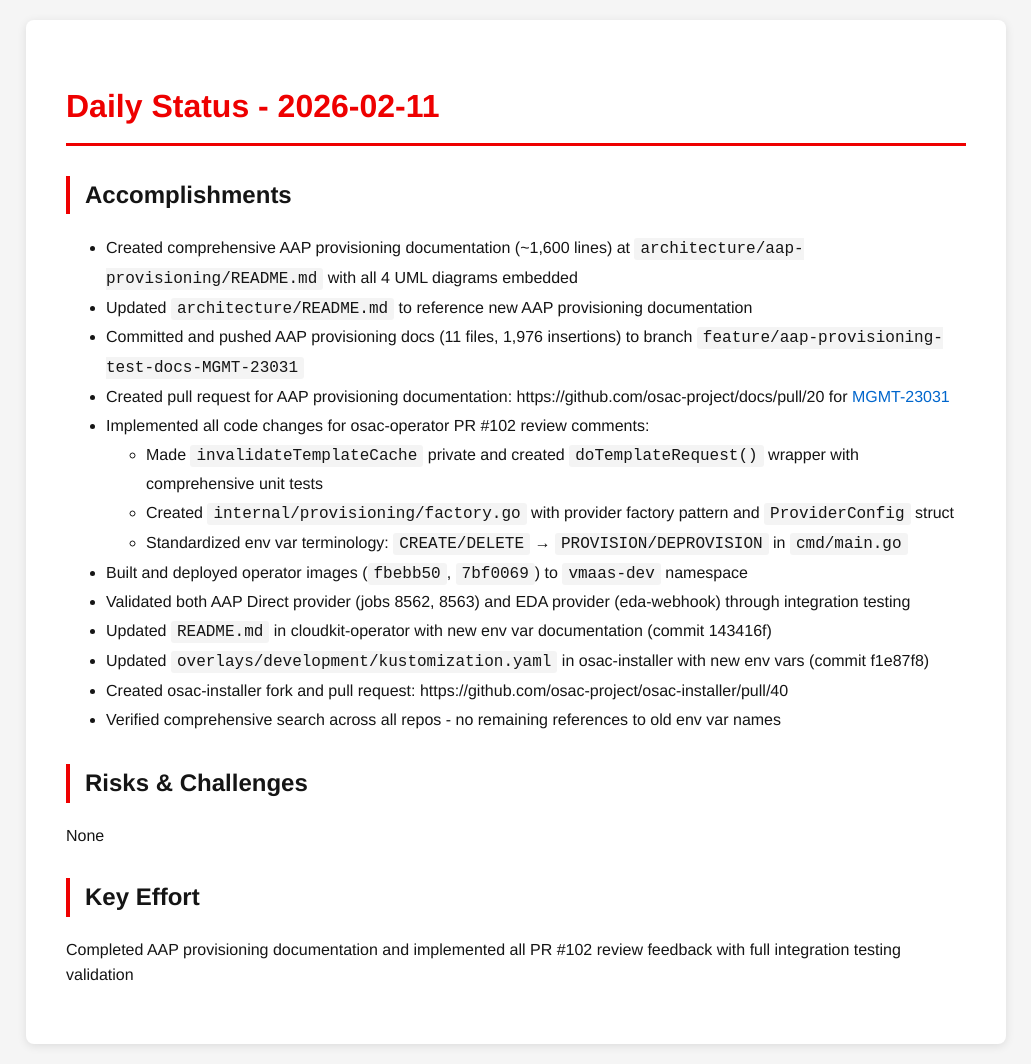
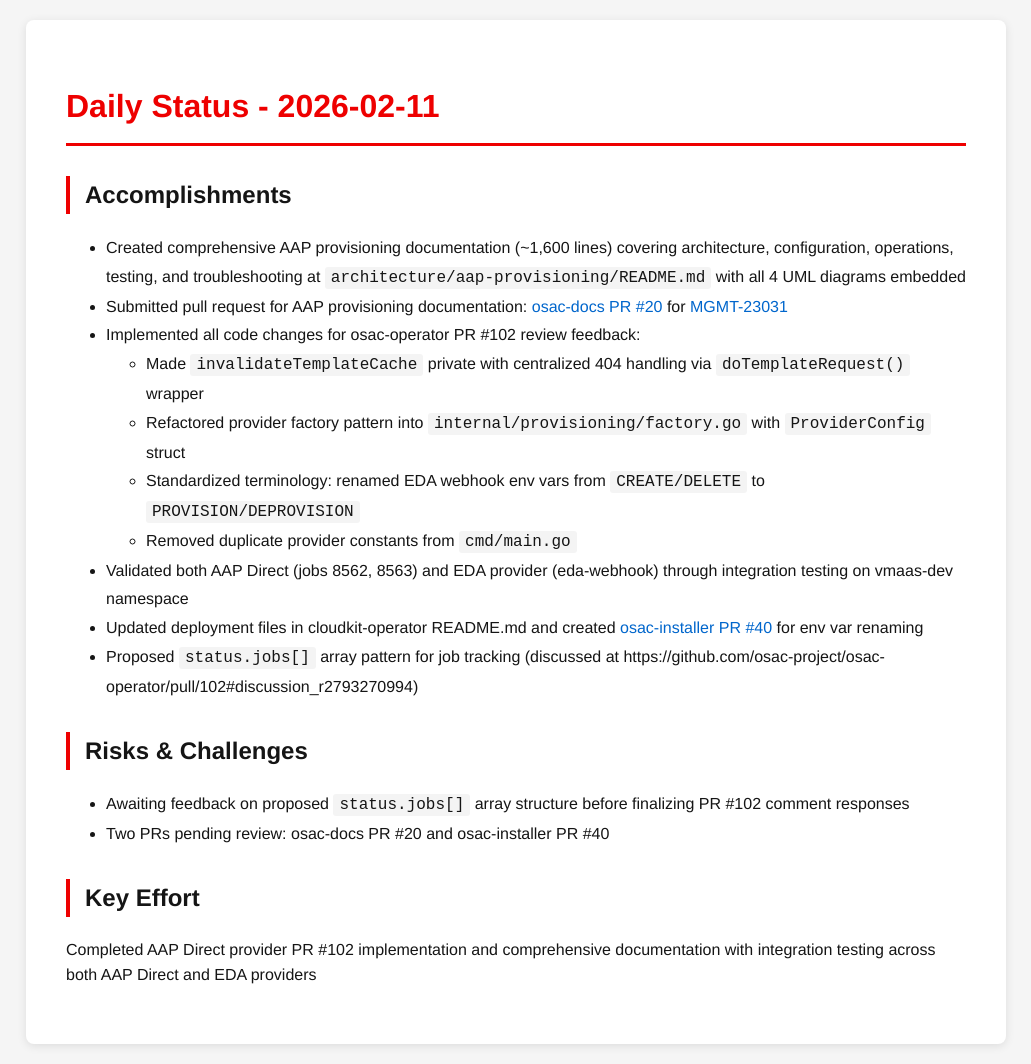
Before and after one commit to tzvatot/daily-status, a Jekyll site: the page built from 2026-02-11.md, in a window 1280 px wide. Shown: the whole page, without its empty margins (124-1155 px from the left). Built offline with Jekyll 4.4.1, drawn with Linux system fonts in a browser that asks for light colours.

Commit message:
Daily status update - 2026-02-11

```diff
--- a/2026-02-11.md
+++ b/2026-02-11.md
@@ -7,23 +7,20 @@
 # Daily Status - 2026-02-11
 
 ## Accomplishments
-- Created comprehensive AAP provisioning documentation (~1,600 lines) at `architecture/aap-provisioning/README.md` with all 4 UML diagrams embedded
-- Updated `architecture/README.md` to reference new AAP provisioning documentation
-- Committed and pushed AAP provisioning docs (11 files, 1,976 insertions) to branch `feature/aap-provisioning-test-docs-MGMT-23031`
-- Created pull request for AAP provisioning documentation: https://github.com/osac-project/docs/pull/20 for [MGMT-23031](https://issues.redhat.com/browse/MGMT-23031)
-- Implemented all code changes for osac-operator PR #102 review comments:
-  - Made `invalidateTemplateCache` private and created `doTemplateRequest()` wrapper with comprehensive unit tests
-  - Created `internal/provisioning/factory.go` with provider factory pattern and `ProviderConfig` struct
-  - Standardized env var terminology: `CREATE/DELETE` → `PROVISION/DEPROVISION` in `cmd/main.go`
-- Built and deployed operator images (`fbebb50`, `7bf0069`) to `vmaas-dev` namespace
-- Validated both AAP Direct provider (jobs 8562, 8563) and EDA provider (eda-webhook) through integration testing
-- Updated `README.md` in cloudkit-operator with new env var documentation (commit 143416f)
-- Updated `overlays/development/kustomization.yaml` in osac-installer with new env vars (commit f1e87f8)
-- Created osac-installer fork and pull request: https://github.com/osac-project/osac-installer/pull/40
-- Verified comprehensive search across all repos - no remaining references to old env var names
+- Created comprehensive AAP provisioning documentation (~1,600 lines) covering architecture, configuration, operations, testing, and troubleshooting at `architecture/aap-provisioning/README.md` with all 4 UML diagrams embedded
+- Submitted pull request for AAP provisioning documentation: [osac-docs PR #20](https://github.com/osac-project/docs/pull/20) for [MGMT-23031](https://issues.redhat.com/browse/MGMT-23031)
+- Implemented all code changes for osac-operator PR #102 review feedback:
+  - Made `invalidateTemplateCache` private with centralized 404 handling via `doTemplateRequest()` wrapper
+  - Refactored provider factory pattern into `internal/provisioning/factory.go` with `ProviderConfig` struct
+  - Standardized terminology: renamed EDA webhook env vars from `CREATE/DELETE` to `PROVISION/DEPROVISION`
+  - Removed duplicate provider constants from `cmd/main.go`
+- Validated both AAP Direct (jobs 8562, 8563) and EDA provider (eda-webhook) through integration testing on vmaas-dev namespace
+- Updated deployment files in cloudkit-operator README.md and created [osac-installer PR #40](https://github.com/osac-project/osac-installer/pull/40) for env var renaming
+- Proposed `status.jobs[]` array pattern for job tracking (discussed at https://github.com/osac-project/osac-operator/pull/102#discussion_r2793270994)
 
 ## Risks & Challenges
-None
+- Awaiting feedback on proposed `status.jobs[]` array structure before finalizing PR #102 comment responses
+- Two PRs pending review: osac-docs PR #20 and osac-installer PR #40
 
 ## Key Effort
-Completed AAP provisioning documentation and implemented all PR #102 review feedback with full integration testing validation
+Completed AAP Direct provider PR #102 implementation and comprehensive documentation with integration testing across both AAP Direct and EDA providers
```
